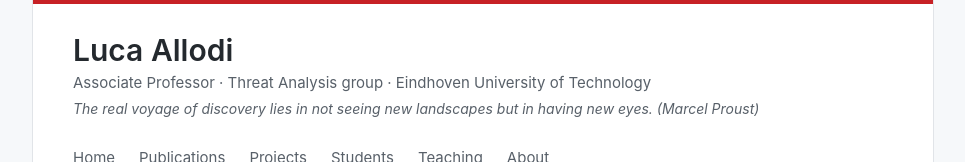
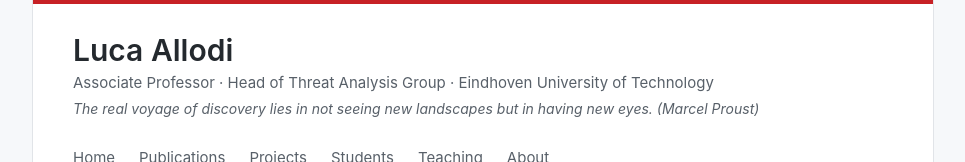
Before and after one commit to lallodi/lallodi.github.io, a plain HTML site: page 404.html in a window 1280 px wide. Shown: the top 162 px of the page, without its empty margins (157-1122 px from the left). Drawn offline with Linux system fonts and the light colour scheme.

Commit message:
Subtitle: Head of Threat Analysis Group
Co-Authored-By: Claude Opus 5.5 <noreply@anthropic.com>

```diff
--- a/404.html
+++ b/404.html
@@ -31,7 +31,7 @@
         <div class="site-name">
   <a href="/">Luca Allodi</a>
 </div>
-<div class="site-subtitle">Associate Professor · Threat Analysis group · Eindhoven University of Technology</div>
+<div class="site-subtitle">Associate Professor · Head of Threat Analysis Group · Eindhoven University of Technology</div>
 <div class="site-quote">The real voyage of discovery lies in not seeing new landscapes but in having new eyes. (Marcel Proust)</div>
 
 
```
Also changed, not shown: about/index.html (+1 -1 lines), categories/index.html (+1 -1 lines), categories/luca/index.html (+1 -1 lines), categories/projects/index.html (+1 -1 lines), categories/publications/index.html (+1 -1 lines), categories/teaching/index.html (+1 -1 lines), index.html (+1 -1 lines), projects/index.html (+1 -1 lines), publications/index.html (+1 -1 lines), students/index.html (+1 -1 lines), tags/index.html (+1 -1 lines), teaching/index.html (+1 -1 lines).
